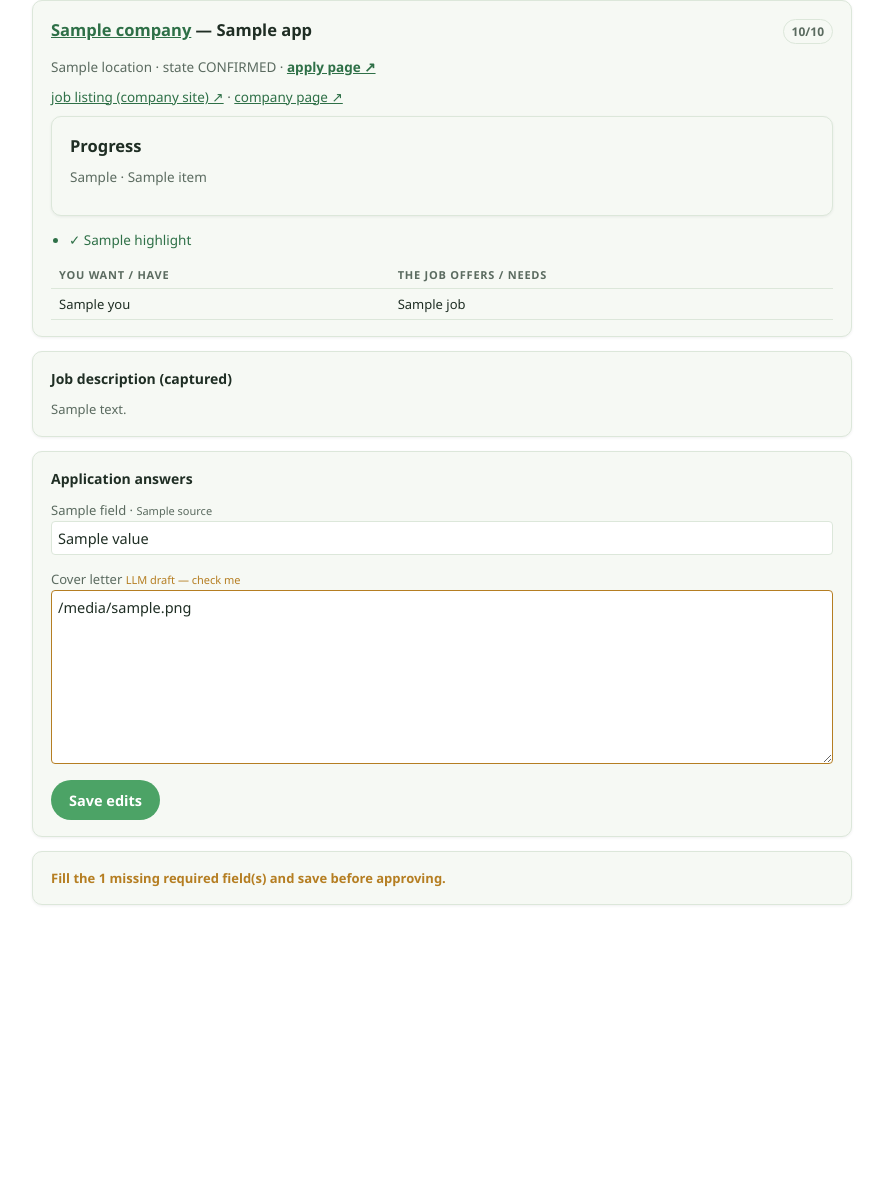
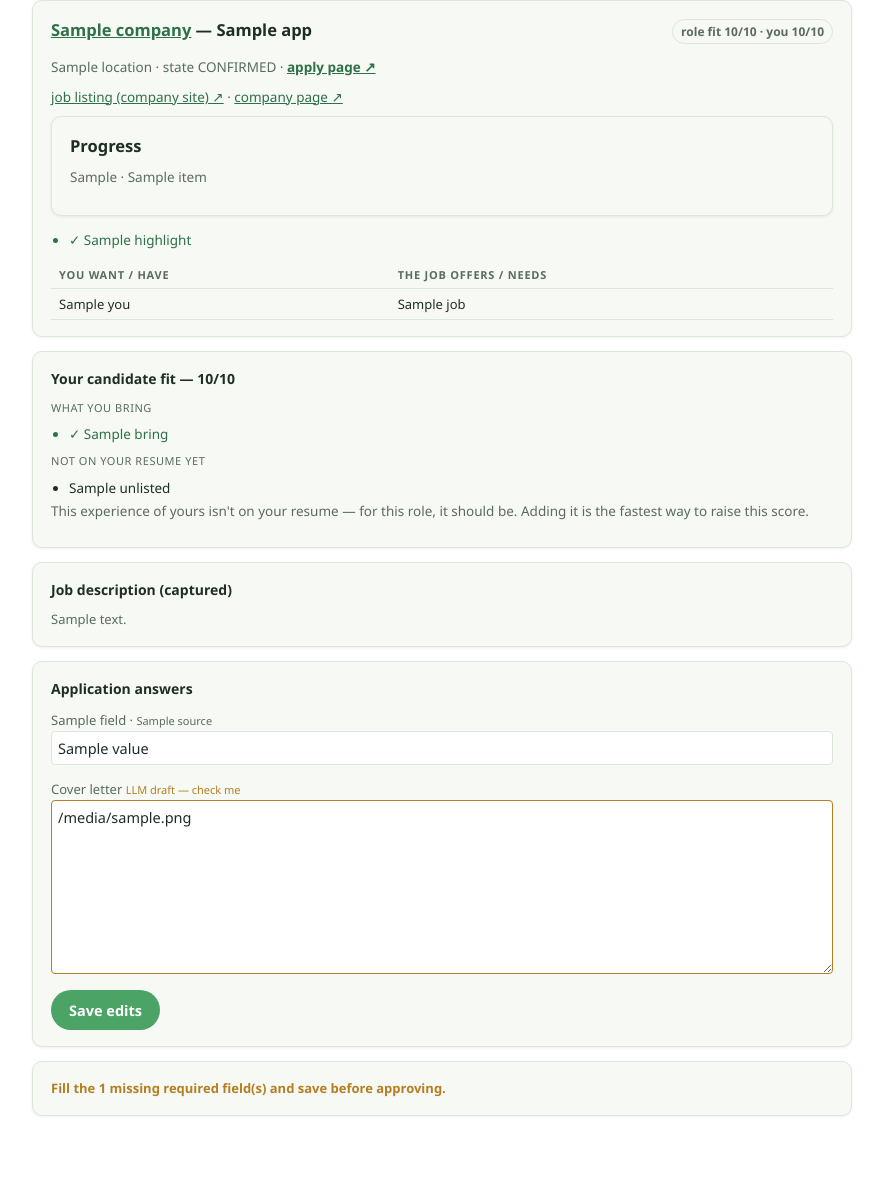
Before and after one commit to thebutygroup/jobpipe, a Django app: template app/jobpipe/dashboard/templates/detail.html in a window 1280 px wide. Shown: the part 58-1236 px from the top of the page, without its empty margins (198-1081 px from the left). Before the commit the page ends 963 px from the top, so only its background shows below. Run offline with Django 3.2, Linux system fonts and the light colour scheme; the template is opened without the code that fills it: most values are stand-ins (such as "Sample title", 1, 10 or a date in 2020).

Commit message:
feat(display): R4 — bidirectional match display (both scores, two verdicts)
The last unbuilt phase of the bidirectional design
(claude/bidirectional-match-design.md): R1-R3 have been scoring and
storing candidate fit since 13 Aug with nowhere to show it.

- APP_QUERY carries candidate_fit_score/_json; flows to cards + detail
- match cards + detail header: 'role fit 8/10 · you 7/10' when a
  candidate verdict exists; resume-less rows byte-identical single score
  (regression-tested)
- detail page gains 'Your candidate fit — N/10' card with 'what you
  bring' (resume-grounded) and 'not on your resume yet' (profile-
  evidenced) sections; positive framing asserted on the card copy
- candidate_fit 0 is a real verdict and renders (is not None, not
  truthiness)
- existing add-resume discovery card untouched

```diff
--- a/app/jobpipe/dashboard/templates/detail.html
+++ b/app/jobpipe/dashboard/templates/detail.html
@@ -2,7 +2,7 @@
 {% block content %}
 <div class="card">
   <div class="top"><h2><a href="https://www.google.com/search?q={{ app.company|urlencode }}" target="_blank" rel="noopener" title="Google this company">{{ app.company }}</a> — {{ app.title }}</h2>
-    <span class="score">{{ app.score }}/10</span></div>
+    <span class="score">{% if candidate %}role fit {{ app.score }}/10 · you {{ candidate.score }}/10{% else %}{{ app.score }}/10{% endif %}</span></div>
   <div class="meta">{{ app.location }} · state {{ app.state }} ·
     <a class="apply" href="{{ app.apply_url }}" target="_blank" rel="noopener">apply page ↗</a></div>
   {% if links.listing %}
@@ -45,6 +45,21 @@
   </table>
   {% endif %}
 </div>
+
+{% if candidate %}
+<div class="card">
+  <h2 style="font-size:14px;margin-bottom:8px">Your candidate fit — {{ candidate.score }}/10</h2>
+  {% if candidate.bring %}
+  <div class="meta" style="text-transform:uppercase;letter-spacing:.05em;font-size:11px;margin-top:6px">what you bring</div>
+  <ul>{% for b in candidate.bring %}<li class="good">✓ {{ b }}</li>{% endfor %}</ul>
+  {% endif %}
+  {% if candidate.unlisted %}
+  <div class="meta" style="text-transform:uppercase;letter-spacing:.05em;font-size:11px;margin-top:6px">not on your resume yet</div>
+  <ul>{% for u in candidate.unlisted %}<li>{{ u }}</li>{% endfor %}</ul>
+  <div class="meta">This experience of yours isn't on your resume — for this role, it should be. Adding it is the fastest way to raise this score.</div>
+  {% endif %}
+</div>
+{% endif %}
 
 <div class="card">
   <h2 style="font-size:14px;margin-bottom:8px">Job description (captured)</h2>
--- a/app/jobpipe/dashboard/templates/user_matches.html
+++ b/app/jobpipe/dashboard/templates/user_matches.html
@@ -39,7 +39,7 @@
 {% for a in rows %}
   <div class="card">
     <div class="top"><h2><a href="https://www.google.com/search?q={{ a.company|urlencode }}" target="_blank" rel="noopener" title="Google this company">{{ a.company }}</a> — <a href="/job_matches/{{ user_ref }}/{{ a.posting_id }}" style="color:inherit;text-decoration:none">{{ a.title }}</a></h2>
-      <span class="score">{{ a.score }}/10</span></div>
+      <span class="score">{% if a.candidate_fit_score is not None %}role fit {{ a.score }}/10 · you {{ a.candidate_fit_score }}/10{% else %}{{ a.score }}/10{% endif %}</span></div>
     <div class="meta">{{ a.location }} · state {{ a.state }}{% if a.source_label %} · <span class="pill" style="font-size:11px">via {{ a.source_label }}</span>{% endif %}</div>
     {% if a.highlights or a.reasons %}
     <div class="meta" style="text-transform:uppercase;letter-spacing:.05em;font-size:11px;margin-top:6px">why this matched you</div>
```
Also changed, not shown: app/jobpipe/dashboard/views.py (+19 -1 lines), app/tests/test_dashboard.py (+76 -0 lines).
